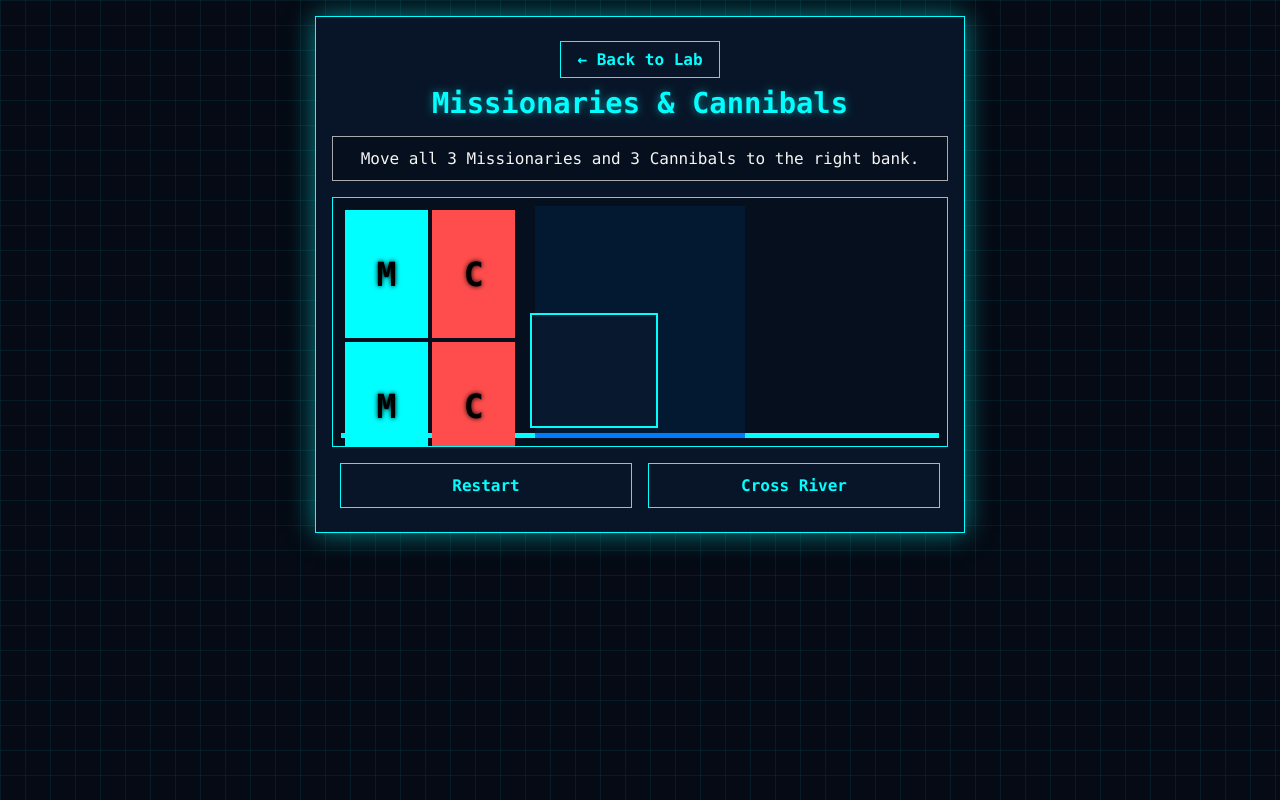
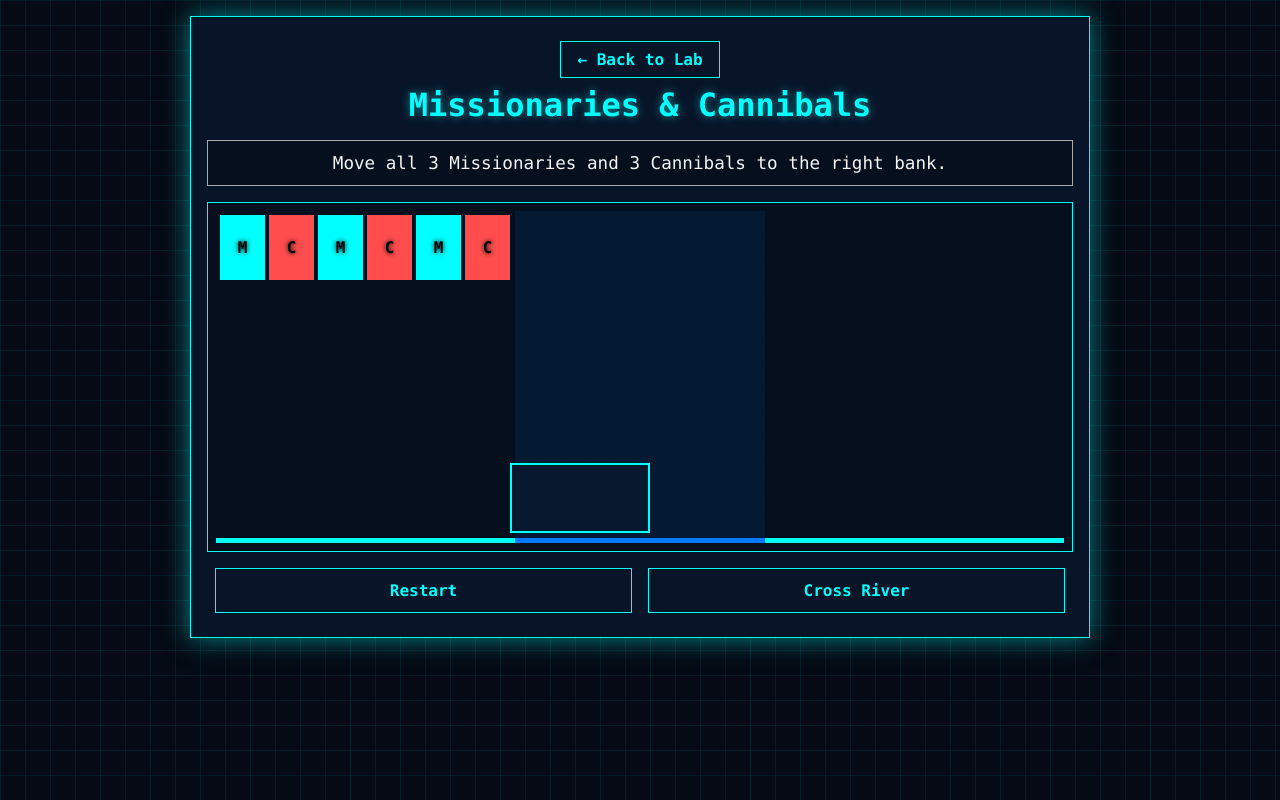
Before and after one commit to AyanMemon296/AI-Concepts-Games, a plain HTML site: page games/missionaries-cannibals/index.html in a window 1280 px wide. Drawn offline with Linux system fonts and the light colour scheme.

Commit message:
Adjust CSS for fluid and fixed sizing
Updated fluid sizing for mobile responsiveness and restored fixed sizes for desktop.

```diff
--- a/games/missionaries-cannibals/style.css
+++ b/games/missionaries-cannibals/style.css
@@ -11,12 +11,15 @@
     --text-muted: #aaa;
     --font-family: 'Consolas', 'Monaco', 'Menlo', 'Courier New', monospace;
 
-    /* CRITICAL FIX: Base sizes on fluid units */
-    --char-width: 6.5vw;
-    --char-height: 10vw;
+    /* CRITICAL FIX: Base sizes on fluid units for mobile */
+    --char-width: 10vw;
+    /* Base width is 10% of viewport width */
+    --char-height: 15vw;
+    /* Base height */
     --river-width-ratio: 0.35;
     /* River is 35% of max width */
-    --boat-width: 10vw;
+    --boat-width: 15vw;
+    /* Boat size scales with viewport */
 }
 
 /* --- Basic Reset --- */
@@ -35,36 +38,34 @@ body {
     align-items: flex-start;
     min-height: 100vh;
     padding: 1rem 0.5rem;
-    /* Added padding for better viewport margins */
 
     /* HUD grid background */
     background-image:
         linear-gradient(rgba(0, 255, 255, 0.07) 1px, transparent 1px),
         linear-gradient(90deg, rgba(0, 255, 255, 0.07) 1px, transparent 1px);
     background-size: 25px 25px;
+    overflow-x: hidden;
 }
 
 .game-container {
     width: 95%;
-    /* Use more width on mobile */
-    max-width: 650px;
-    /* Reduced max-width for better tablet fit */
+    max-width: 900px;
+    /* Restored larger max-width */
     background-color: var(--card-bg-color);
     border: 1px solid var(--primary-color);
     box-shadow: 0 0 25px var(--primary-glow);
     backdrop-filter: blur(8px);
     padding: 1.5rem 1rem;
-    /* Adjusted padding */
     text-align: center;
 }
 
-/* --- Header & Back Button --- */
+/* --- Header & Message Area --- (Restored standard sizes) */
 .game-header {
     margin-bottom: 1rem;
 }
 
 .game-header h1 {
-    font-size: 1.8rem;
+    font-size: 2rem;
     color: var(--primary-color);
     text-shadow: 0 0 8px var(--primary-glow);
     margin-top: 0.5rem;
@@ -79,6 +80,8 @@ body {
     text-decoration: none;
     font-weight: bold;
     transition: all 0.2s;
+    position: relative;
+    z-index: 10;
 }
 
 .btn-back:hover {
@@ -87,7 +90,6 @@ body {
     box-shadow: 0 0 15px var(--primary-glow);
 }
 
-/* --- Message Area --- */
 .message-area {
     padding: 0.75rem;
     margin-bottom: 1rem;
@@ -97,45 +99,38 @@ body {
 }
 
 .message-area p {
-    font-size: 1rem;
+    font-size: 1.1rem;
     transition: color 0.3s;
 }
 
-/* --- Simulation World (CRITICAL FIXES) --- */
+/* --- Simulation World (FLUID BASE) --- */
 .simulation-world {
     display: flex;
     width: 100%;
-    height: 250px;
-    /* Reduced overall height for mobile */
+    height: 350px;
+    /* Restored height */
     border: 1px solid var(--primary-color);
     background-color: rgba(5, 10, 20, 0.5);
     padding: 0.5rem;
-    /* Reduced padding */
     align-items: flex-end;
 
-    /* Ensure content stays within bounds and scales */
+    /* Ensure content stays within bounds but is allowed to flow */
     min-width: 350px;
-    /* Maintain a minimum readable size */
-    max-width: 100%;
     overflow-x: auto;
-    /* Allow horizontal scroll if necessary */
 }
 
 .bank {
     flex: 1;
-    /* Banks take up equal remaining space */
     height: 100%;
     padding: 0.25rem;
     border-bottom: 5px solid var(--primary-color);
     display: flex;
     flex-wrap: wrap;
     gap: 0.25rem;
-    /* Reduced gap */
     align-content: flex-start;
 }
 
 .river {
-    /* Use percentage of max-width for river width */
     width: calc(var(--river-width-ratio) * 100%);
     height: 100%;
     background-color: rgba(0, 50, 100, 0.3);
@@ -144,16 +139,13 @@ body {
 }
 
 .boat {
-    /* Boat width is now relative to viewport/container */
     width: var(--boat-width);
     height: calc(var(--char-height) * 0.9);
-    /* Height relative to character height */
     background-color: var(--card-bg-color);
     border: 2px solid var(--primary-color);
     position: absolute;
     bottom: 5px;
     left: -5px;
-    /* Adjust start position */
     transition: left 0.7s ease-in-out;
     padding: 0.2rem;
     display: flex;
@@ -163,13 +155,11 @@ body {
 }
 
 .boat.on-right-bank {
-    /* Recalculate right position based on fluid widths */
     left: calc(100% - var(--boat-width) + 5px);
 }
 
 /* --- Characters (FLUID SIZING) --- */
 .character {
-    /* Sizing is based on viewport width (vw) */
     width: var(--char-width);
     height: var(--char-height);
     cursor: grab;
@@ -182,7 +172,6 @@ body {
     user-select: none;
     font-size: calc(var(--char-width) * 0.4);
     min-width: 30px;
-    /* Ensure a minimum size */
     min-height: 40px;
 }
 
@@ -196,24 +185,12 @@ body {
     text-shadow: 0 0 5px #000;
 }
 
-/* --- Drag-and-Drop Helper Classes --- */
-.character.dragging {
-    opacity: 0.5;
-    cursor: grabbing;
-}
-
-.dropzone.drag-over {
-    background-color: rgba(0, 255, 255, 0.1);
-    box-shadow: 0 0 10px var(--primary-glow) inset;
-}
-
 /* --- Controls --- */
 .controls {
     display: flex;
     gap: 1rem;
     margin-top: 1rem;
     padding: 0 0.5rem;
-    /* Ensure buttons have space on mobile edges */
 }
 
 /* Re-use 'btn-play' style */
@@ -242,3 +219,37 @@ body {
     color: #777;
     cursor: not-allowed;
 }
+
+/*
+|--------------------------------------------------------------------------
+| MEDIA QUERY: RESTORE DESKTOP PROPORTIONS
+|--------------------------------------------------------------------------
+| Reverts fluid units to fixed units on wider screens to prevent character
+| and boat sizes from becoming excessively large or compressed.
+*/
+@media (min-width: 600px) {
+
+    /* Restore fixed character sizing */
+    .character {
+        width: 45px;
+        height: 65px;
+        font-size: 16px;
+    }
+
+    /* Restore fixed boat sizing */
+    .boat {
+        width: 140px;
+        height: 70px;
+    }
+
+    /* Restore fixed river width */
+    .river {
+        width: 250px;
+    }
+
+    /* Recalculate fixed boat position on the right bank */
+    .boat.on-right-bank {
+        /* River width (250px) - Boat width (140px) + 5px (padding/offset) */
+        left: 115px;
+    }
+}
```
